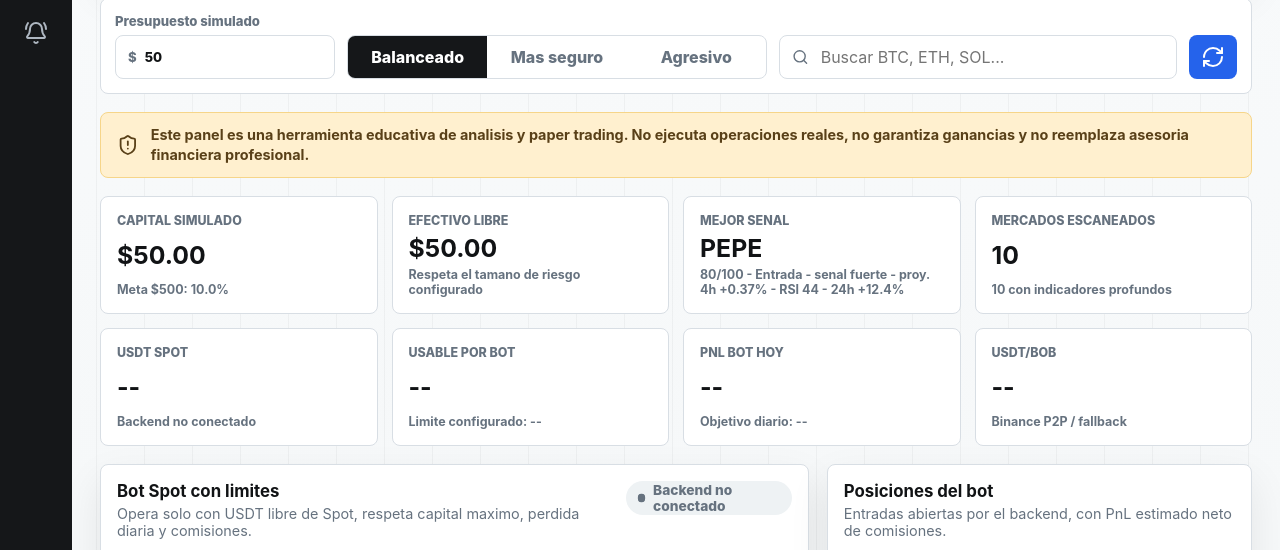
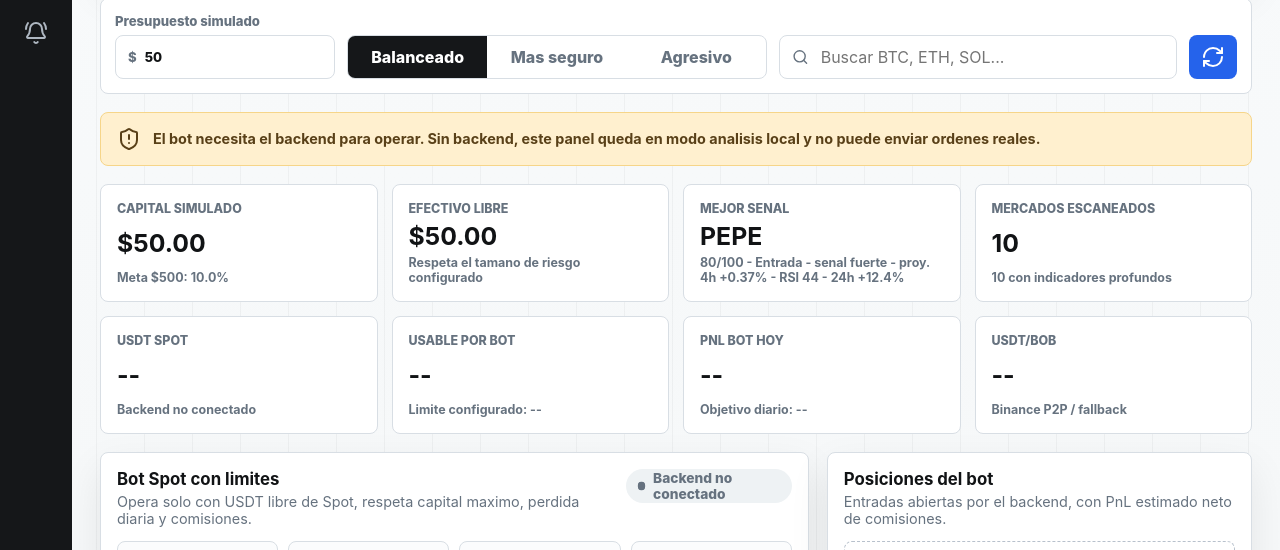
Before and after one commit to gabolaurav123/BOT-CRIPTO, a website: page index.html in a window 1280 px wide. Shown: the part 201-751 px from the top of the page. Drawn offline with nearby package versions, Linux system fonts and the light colour scheme; no server answers.

Commit message:
Clarify live trading notice

```diff
--- a/app.js
+++ b/app.js
@@ -129,6 +129,7 @@ const els = {
   backendRefreshBtn: document.querySelector("#backendRefreshBtn"),
   botPositionsList: document.querySelector("#botPositionsList"),
   logoutBtn: document.querySelector("#logoutBtn"),
+  riskNotice: document.querySelector("#riskNotice"),
   detailTitle: document.querySelector("#detailTitle"),
   detailSubtitle: document.querySelector("#detailSubtitle"),
   detailBadge: document.querySelector("#detailBadge"),
@@ -910,6 +911,7 @@ function renderBackendStatus() {
     els.feeValue.textContent = "--";
     els.serverIpValue.textContent = "--";
     els.serverIpDetail.textContent = "Copiala en Binance API";
+    els.riskNotice.textContent = "El bot necesita el backend para operar. Sin backend, este panel queda en modo analisis local y no puede enviar ordenes reales.";
     els.botDecision.textContent = "La web esta en modo analisis/paper local. Para operar usa el backend Node en Seenode.";
     els.botPositionsList.innerHTML = `<div class="empty-state">Backend no conectado. Las posiciones reales/paper del bot apareceran aqui.</div>`;
     setBackendButtons(false);
@@ -920,6 +922,10 @@ function renderBackendStatus() {
   setBackendButtons(true);
   els.backendStatus.className = `status-pill ${backend.mode === "live" ? "status-error" : "status-demo"}`;
   els.backendStatus.innerHTML = `<span class="pulse"></span>${backend.mode === "live" ? "LIVE" : "PAPER"} conectado`;
+  els.riskNotice.textContent =
+    backend.mode === "live"
+      ? "Modo LIVE activo: el backend puede enviar ordenes reales de Spot usando solo el USDT libre permitido por los limites del bot. No garantiza ganancias."
+      : "Modo PAPER activo: el bot analiza y simula, pero no envia ordenes reales hasta configurar BOT_LIVE_TRADING=true en el servidor.";
   els.botModeValue.textContent = backend.mode === "live" ? "Live real" : "Paper";
   els.botModeDetail.textContent = backend.configured ? `API ${backend.safeConfig.apiKey || "sin key"}` : "Faltan variables Binance";
   els.botEnabledValue.textContent = backend.enabled ? "Activo" : "Pausado";
--- a/index.html
+++ b/index.html
@@ -67,8 +67,8 @@
 
         <section class="notice-band" aria-label="Aviso importante">
           <i data-lucide="shield-alert"></i>
-          <p>
-            Este panel es una herramienta educativa de analisis y paper trading. No ejecuta operaciones reales, no garantiza ganancias y no reemplaza asesoria financiera profesional.
+          <p id="riskNotice">
+            El bot puede analizar mercado y, si el backend esta en modo live, enviar ordenes reales de Spot con los limites configurados. No garantiza ganancias y no reemplaza asesoria financiera profesional.
           </p>
         </section>
 
```
